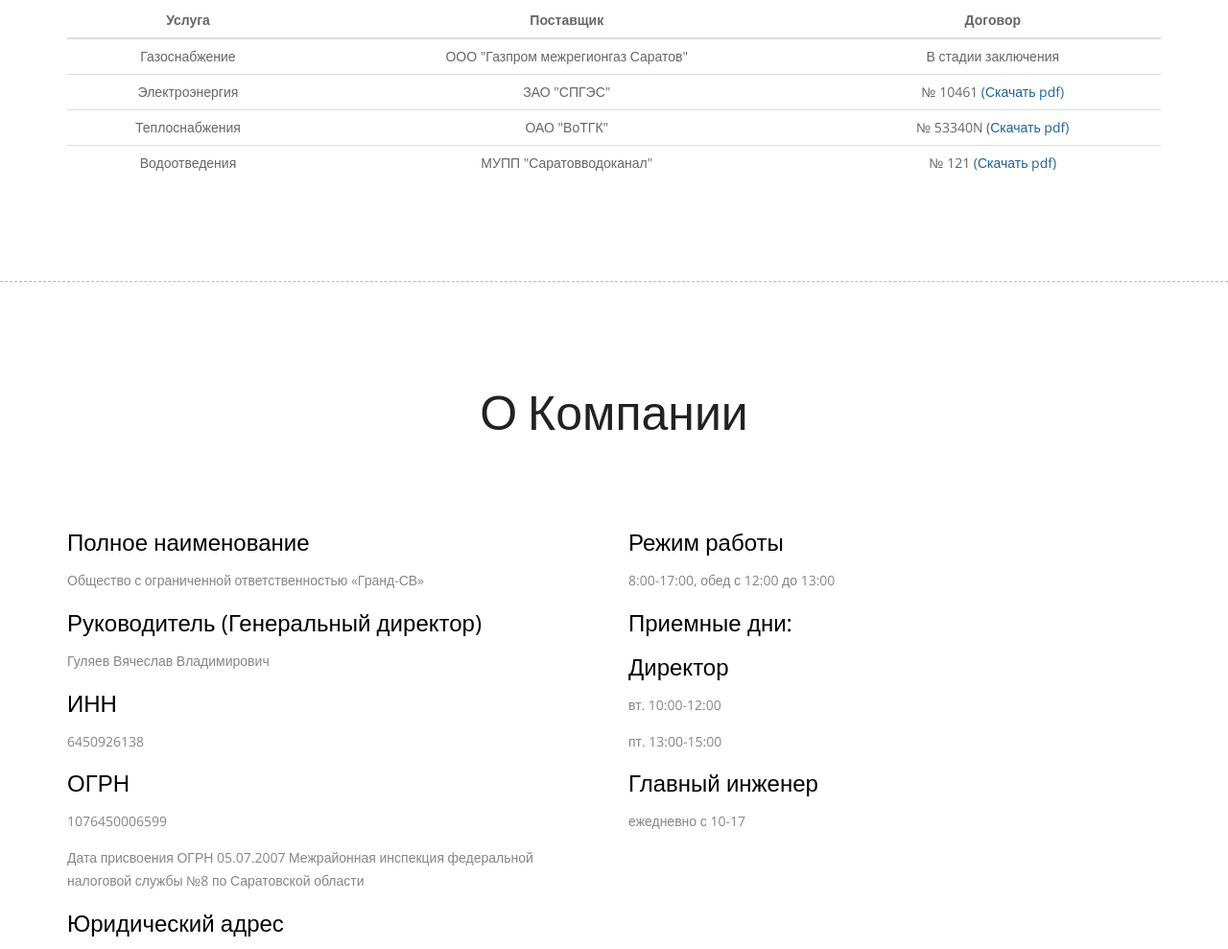
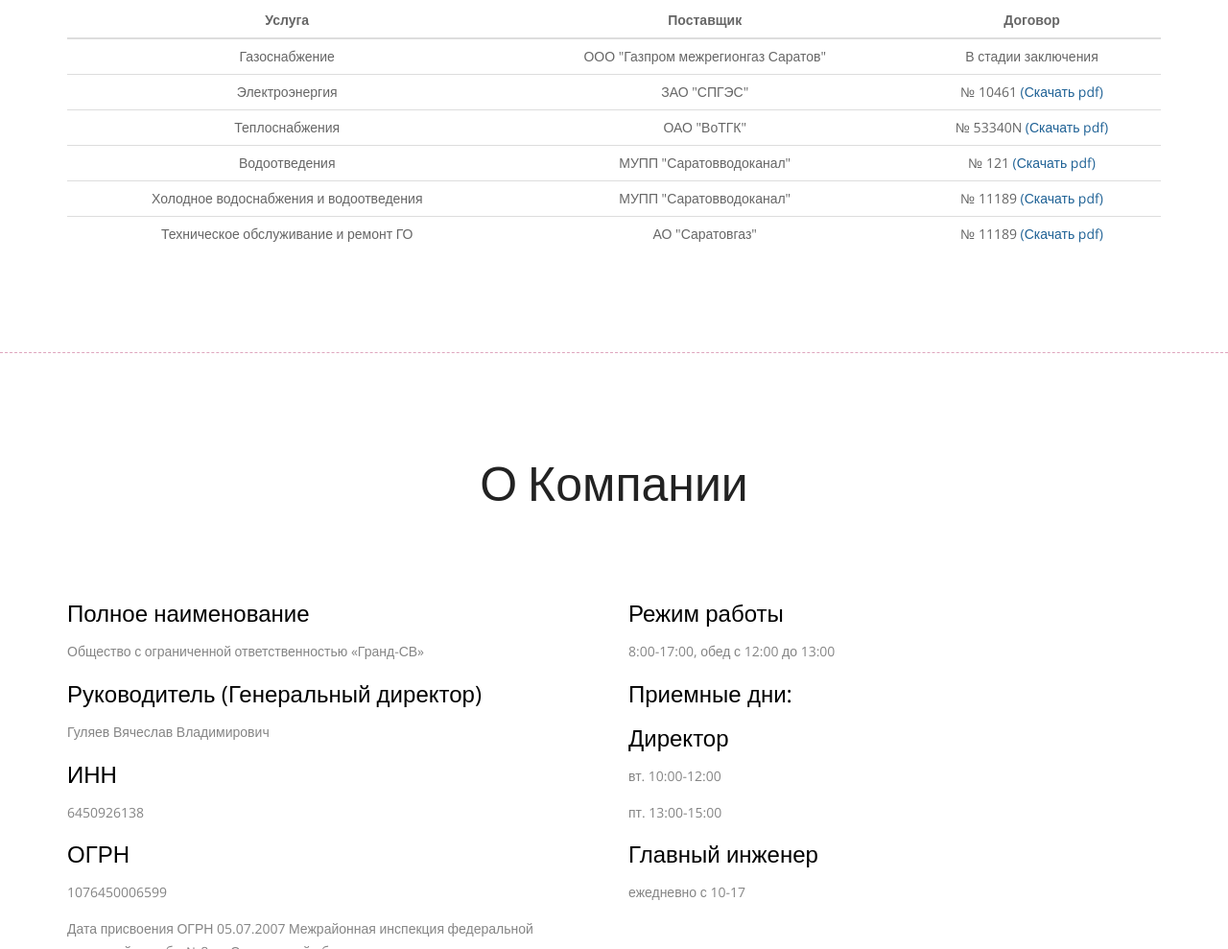
Before and after one commit to grandsv/grandsv.github.io, a plain HTML site: page index.html in a window 1280 px wide. Shown: the part 4421-5410 px from the top of the page at 96% size. Drawn offline with nearby package versions, Linux system fonts and the light colour scheme; some packages are replaced by stand-ins of ours.

Commit message:
add contracts

```diff
--- a/index.html
+++ b/index.html
@@ -384,6 +384,16 @@
                             <td>МУПП "Саратовводоканал"</td>
                             <td>№ 121 <a href="docs/water_discharge_contract.pdf">(Скачать pdf)</a></td>
                         </tr>
+                        <tr>
+                            <td>Холодное водоснабжения и водоотведения</td>
+                            <td>МУПП "Саратовводоканал"</td>
+                            <td>№ 11189 <a href="docs/water_supply_and_discharge_contract.pdf">(Скачать pdf)</a></td>
+                        </tr>
+                        <tr>
+                            <td>Техническое обслуживание и ремонт ГО</td>
+                            <td>АО "Саратовгаз"</td>
+                            <td>№ 11189 <a href="docs/maintenance_and_repair_contract.pdf">(Скачать pdf)</a></td>
+                        </tr>
                     </tbody>
                 </table>
             </div>
```
Also changed, not shown: 2 other files.
